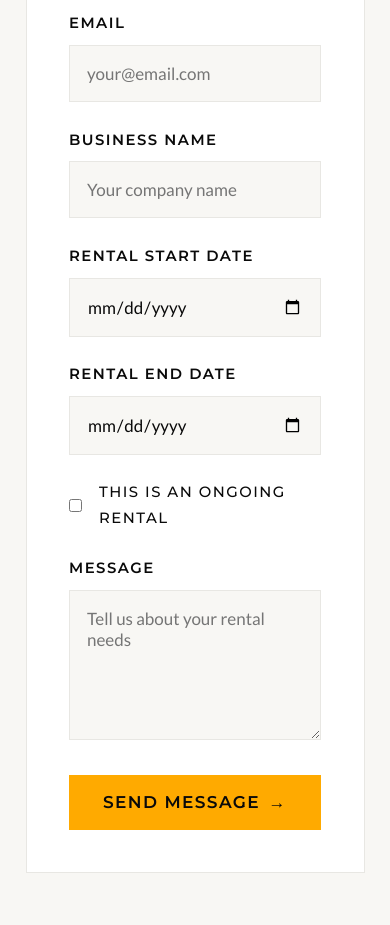
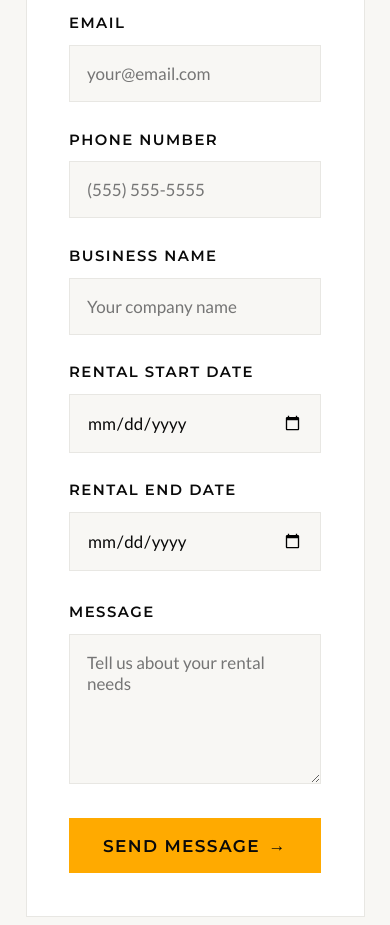
Before and after one commit to reedscott1/nextrev-rentals, a plain HTML site: page contact.html in a window 390 px wide. Shown: the part 1300-2225 px from the top of the page. Drawn offline with Linux system fonts and the light colour scheme.

Commit message:
update contact form: add phone field, remove ongoing rental checkbox
Co-Authored-By: Claude Opus 4.6 (1M context) <noreply@anthropic.com>

```diff
--- a/contact.html
+++ b/contact.html
@@ -114,6 +114,11 @@
             </div>
 
             <div class="form-group">
+              <label for="phone">Phone Number</label>
+              <input type="tel" id="phone" name="phone" placeholder="(555) 555-5555">
+            </div>
+
+            <div class="form-group">
               <label for="business">Business Name</label>
               <input type="text" id="business" name="business_name" placeholder="Your company name">
             </div>
@@ -129,11 +134,7 @@
               </div>
             </div>
 
-            <div class="form-group form-checkbox">
-              <input type="checkbox" id="ongoing" name="ongoing_rental" value="yes">
-              <label for="ongoing">This is an ongoing rental</label>
-            </div>
-
+            <br>
             <div class="form-group">
               <label for="message">Message</label>
               <textarea id="message" name="message" required placeholder="Tell us about your rental needs"></textarea>
```
